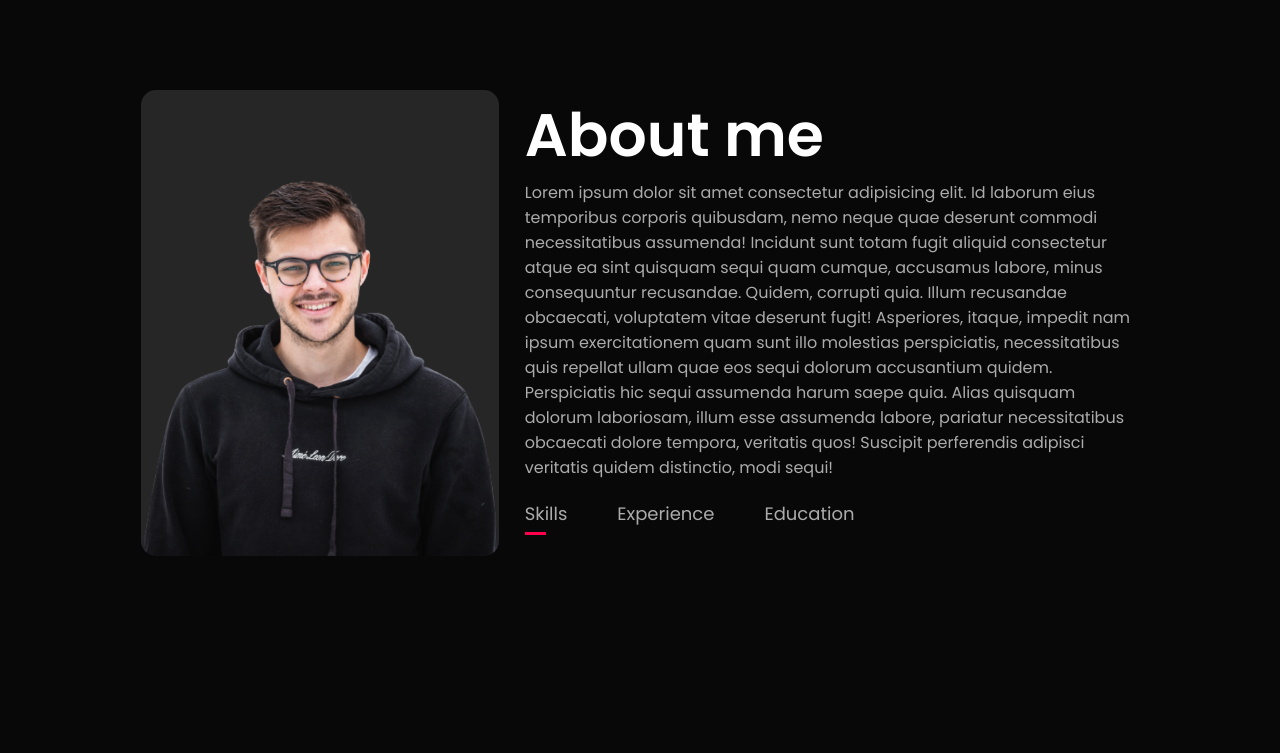
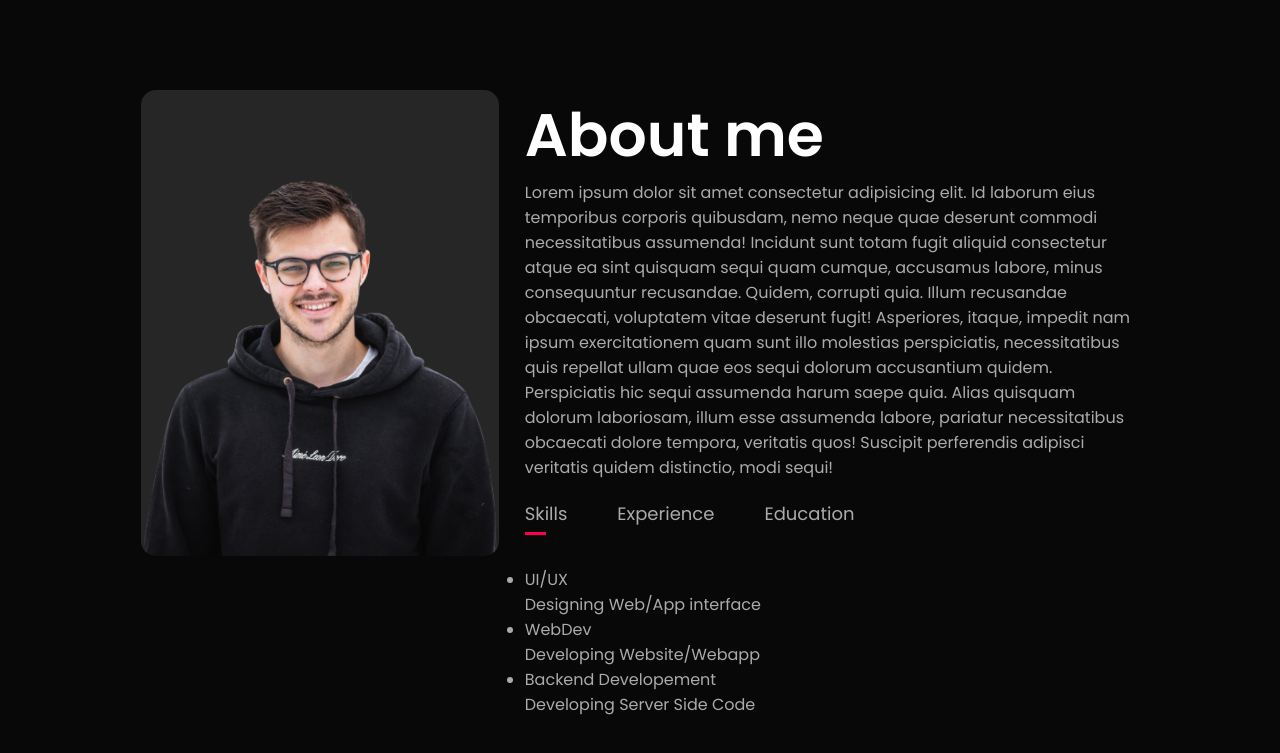
Before and after one commit to akash-panthri/Modern_portfolio, a plain HTML site: page index.html in a window 1280 px wide. Shown: the part 800-1553 px from the top of the page. Before the commit the page ends 1457 px from the top, so only its background shows below. Drawn offline with Linux system fonts and the light colour scheme.

Commit message:
Added tab-contents in about

```diff
--- a/index.html
+++ b/index.html
@@ -55,6 +55,13 @@
                 <p class="tab-links">Experience</p>
                 <p class="tab-links">Education</p>
             </div>
+            <div class="tab-contents">
+                <ul>
+                    <li><span>UI/UX</span><br>Designing Web/App interface</li>
+                    <li><span>WebDev</span><br>Developing Website/Webapp</li>
+                    <li><span>Backend Developement</span><br>Developing Server Side Code</li>
+                </ul>
+            </div>
           </div>
         </div>
       </div>
```
